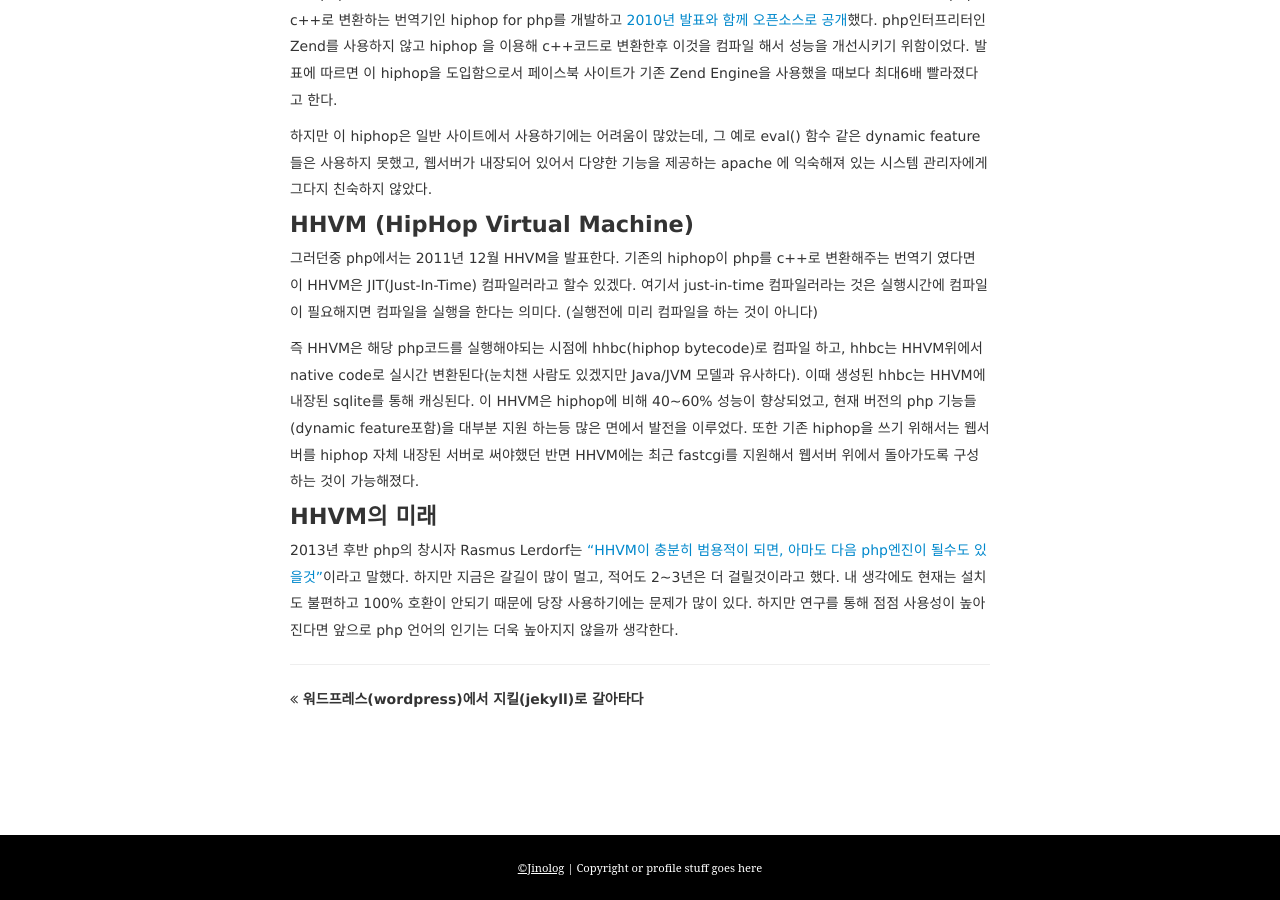
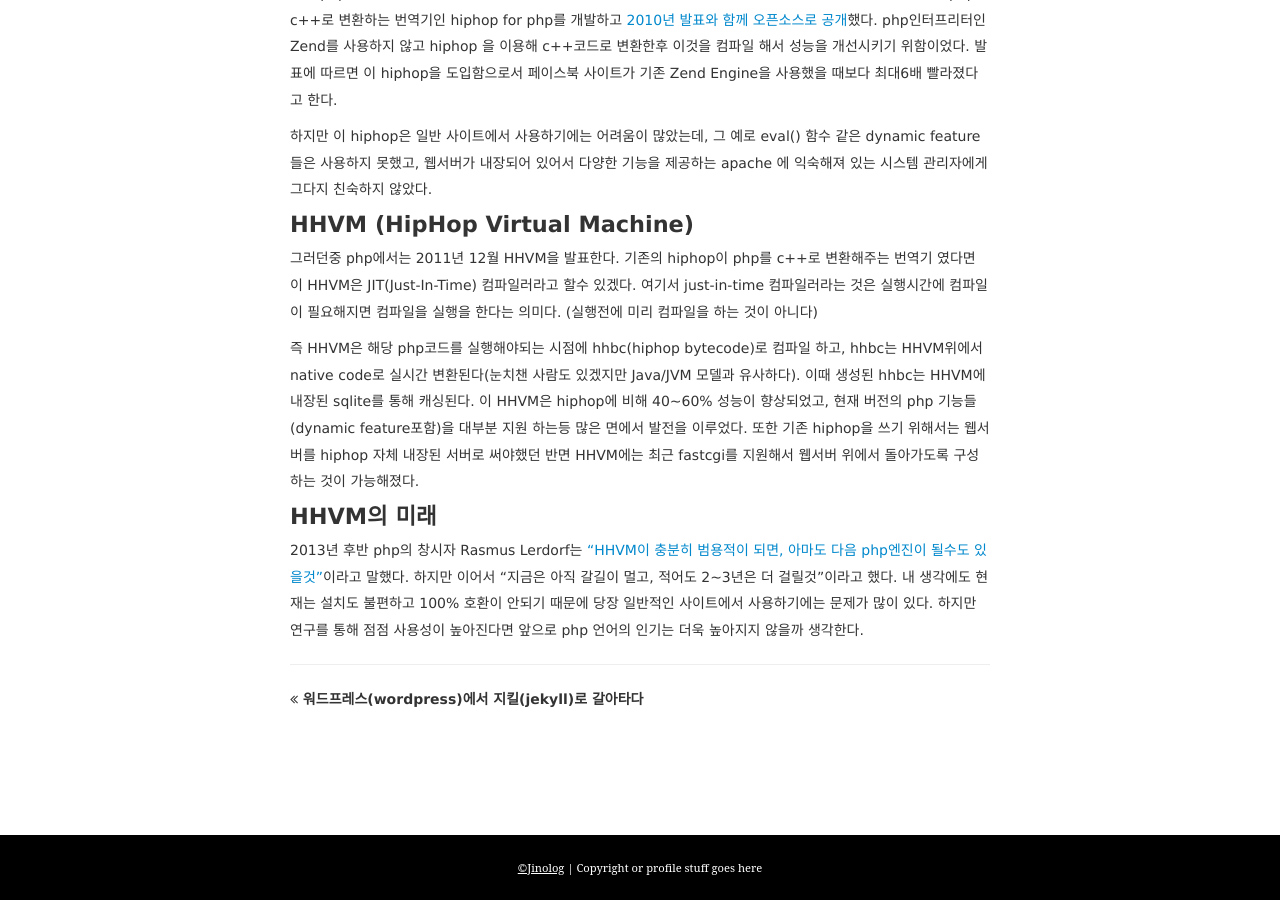
Before and after one commit to pearlc/pearlc.github.io, a Jekyll site: the page built from _posts/2014-01-27-hhvm.markdown, in a window 1280 px wide and 900 px high, scrolled down 1087 px. Built offline with Jekyll 4.4.1, drawn with Linux system fonts in a browser that asks for light colours; some web fonts are replaced; Markdown is read by kramdown in place of the engine named in the settings.

Commit message:
hhvm 내용 수정

```diff
--- a/_posts/2014-01-27-hhvm.markdown
+++ b/_posts/2014-01-27-hhvm.markdown
@@ -41,7 +41,7 @@
 즉 HHVM은 해당 php코드를 실행해야되는 시점에 hhbc(hiphop bytecode)로 컴파일 하고, hhbc는 HHVM위에서 native code로 실시간 변환된다(눈치챈 사람도 있겠지만 Java/JVM 모델과 유사하다). 이때 생성된 hhbc는 HHVM에 내장된 sqlite를 통해 캐싱된다. 이 HHVM은 hiphop에 비해 40~60% 성능이 향상되었고, 현재 버전의 php 기능들(dynamic feature포함)을 대부분 지원 하는등 많은 면에서 발전을 이루었다. 또한 기존 hiphop을 쓰기 위해서는 웹서버를 hiphop 자체 내장된 서버로 써야했던 반면 HHVM에는 최근 fastcgi를 지원해서 웹서버 위에서 돌아가도록 구성하는 것이 가능해졌다.
 
 ### HHVM의 미래
-2013년 후반 php의 창시자 Rasmus Lerdorf는 ["HHVM이 충분히 범용적이 되면, 아마도 다음 php엔진이 될수도 있을것"][Rasmus 발언]이라고 말했다. 하지만 지금은 갈길이 많이 멀고, 적어도 2~3년은 더 걸릴것이라고 했다. 내 생각에도 현재는 설치도 불편하고 100% 호환이 안되기 때문에 당장 사용하기에는 문제가 많이 있다. 하지만 연구를 통해 점점 사용성이 높아진다면 앞으로 php 언어의 인기는 더욱 높아지지 않을까 생각한다.
+2013년 후반 php의 창시자 Rasmus Lerdorf는 ["HHVM이 충분히 범용적이 되면, 아마도 다음 php엔진이 될수도 있을것"][Rasmus 발언]이라고 말했다. 하지만 이어서 "지금은 아직 갈길이 멀고, 적어도 2~3년은 더 걸릴것"이라고 했다. 내 생각에도 현재는 설치도 불편하고 100% 호환이 안되기 때문에 당장 일반적인 사이트에서 사용하기에는 문제가 많이 있다. 하지만 연구를 통해 점점 사용성이 높아진다면 앞으로 php 언어의 인기는 더욱 높아지지 않을까 생각한다.
 
 
 [서버사이드 언어 점유율]: http://w3techs.com/technologies/overview/programming_language/all
```
